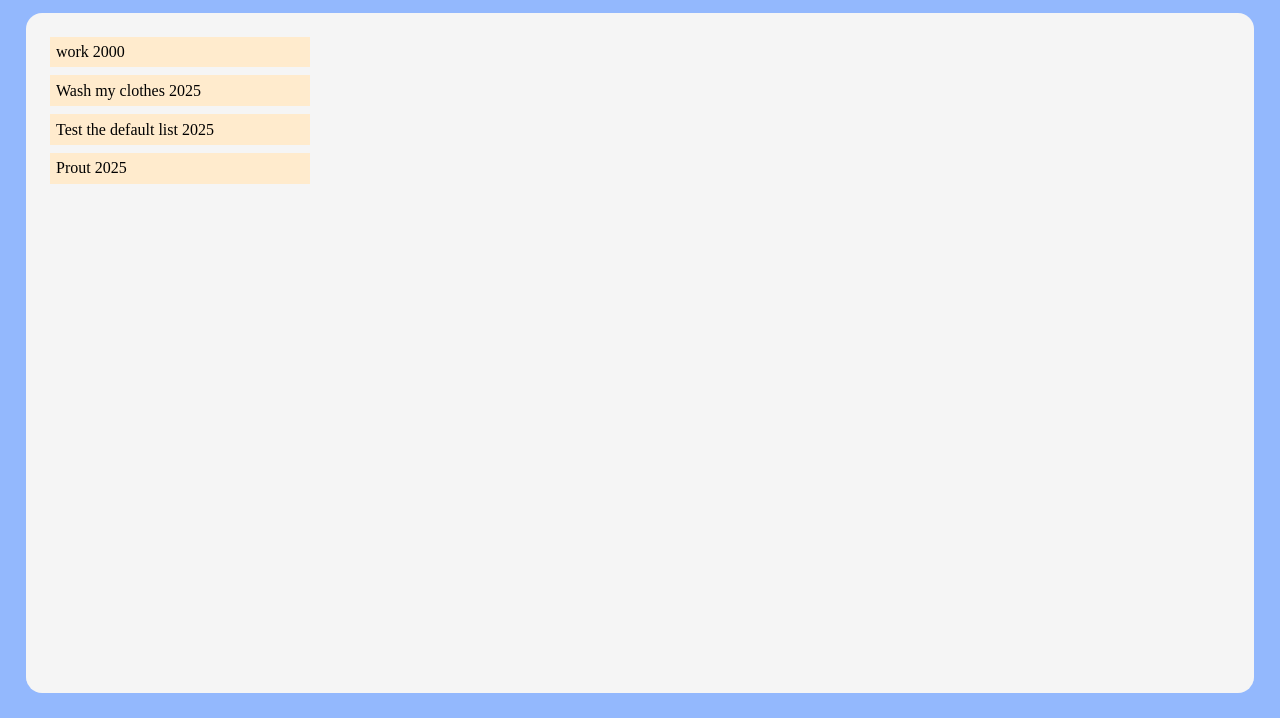
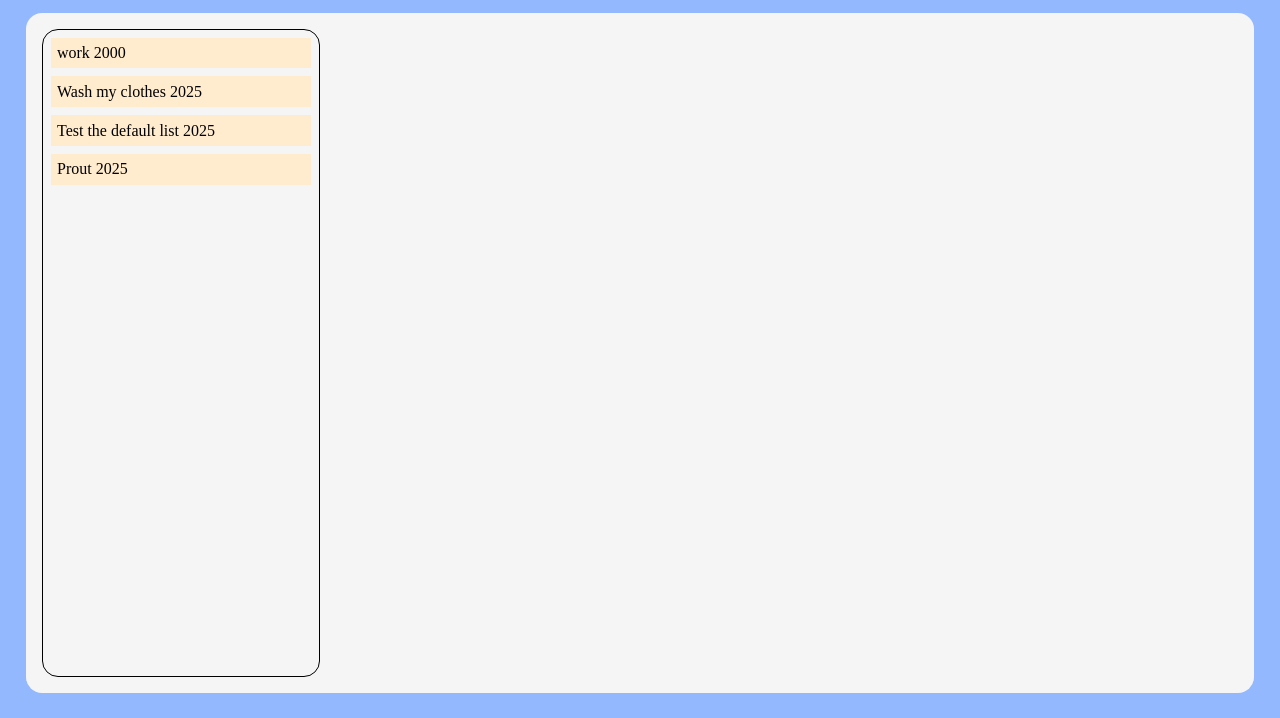
Before and after one commit to oBanton26/todo-list, a website built with webpack: page src/template.html in a window 1280 px wide. Shown: the part 82-800 px from the top of the page. Built offline with nearby package versions, Linux system fonts and the light colour scheme.

Commit message:
Add cleanDisplay function and some flex styling

```diff
--- a/src/DOMlogic.js
+++ b/src/DOMlogic.js
@@ -9,7 +9,15 @@ function createTodoEl(todo){
 
 export function initialDisplay(){
     const todoListContainer = document.querySelector("#todo-list-container");
-    for(let todo of defaultList.array){
-        todoListContainer.appendChild(createTodoEl(todo));
+    const defautlListEl = document.createElement("div");
+    defautlListEl.className = "default-list list";
+    for (let todo of defaultList.array){
+        defautlListEl.appendChild(createTodoEl(todo));
     };
+    todoListContainer.appendChild(defautlListEl);
 };
+
+export function cleanDisplay(){
+    const todoListContainer = document.querySelector("#todo-list-container");
+    todoListContainer.textContent = "";
+};
--- a/src/index.js
+++ b/src/index.js
@@ -1,6 +1,6 @@
 import "./styles.css";
 import { createTodo , createList} from "./applogic";
-import { initialDisplay } from "./DOMlogic.js";
+import { initialDisplay , cleanDisplay } from "./DOMlogic.js";
 
 const firstTodo = createTodo("work", "i just need to work duh", new Date(2000, 5, 26), 1);
 const firstList = createList("My first list");
--- a/src/styles.css
+++ b/src/styles.css
@@ -20,6 +20,7 @@ h1 {
     height: 85vh;
     border-radius: 2vh;
     padding: 2vh;
+    display: flex;
 }
 
 .todo {
@@ -28,3 +29,8 @@ h1 {
     background-color: blanchedalmond;
     width: 260px;
 }
+
+.list {
+    border: 1px solid black;
+    border-radius: 2vh;
+}
```
